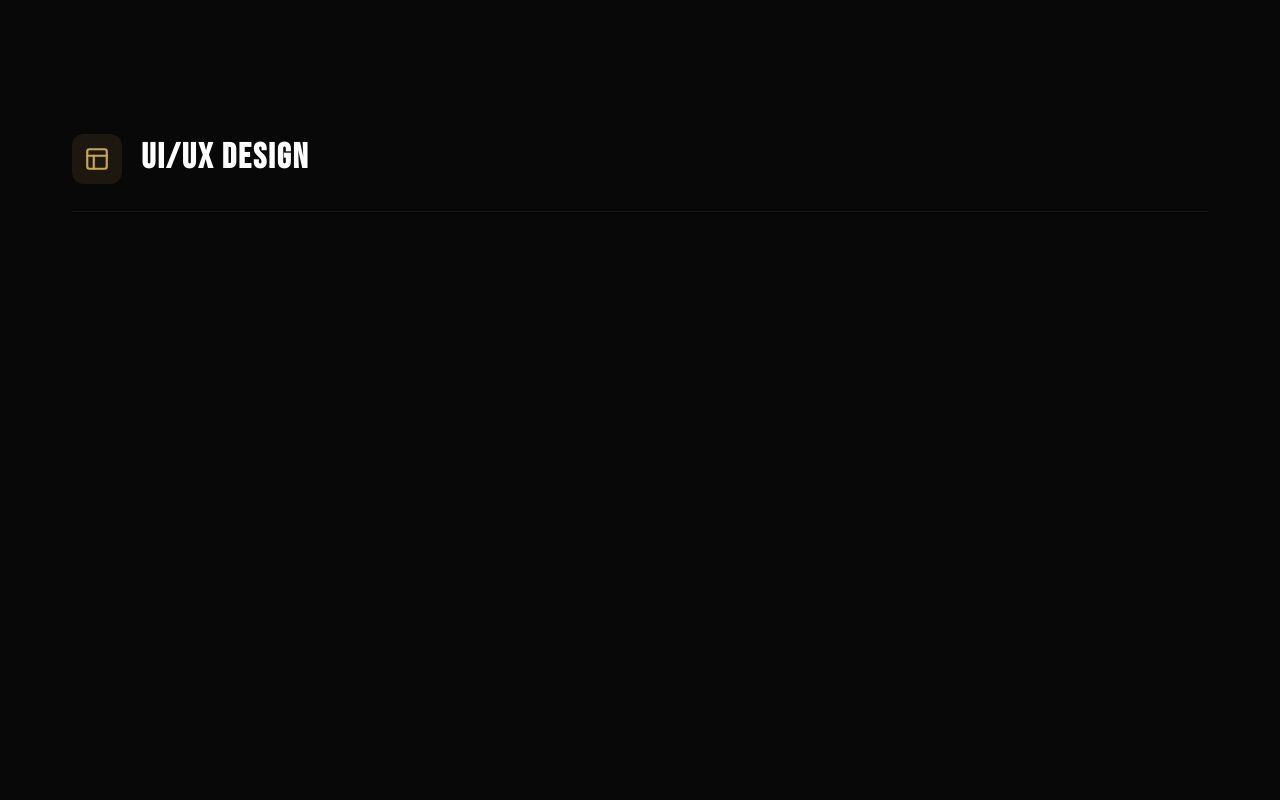
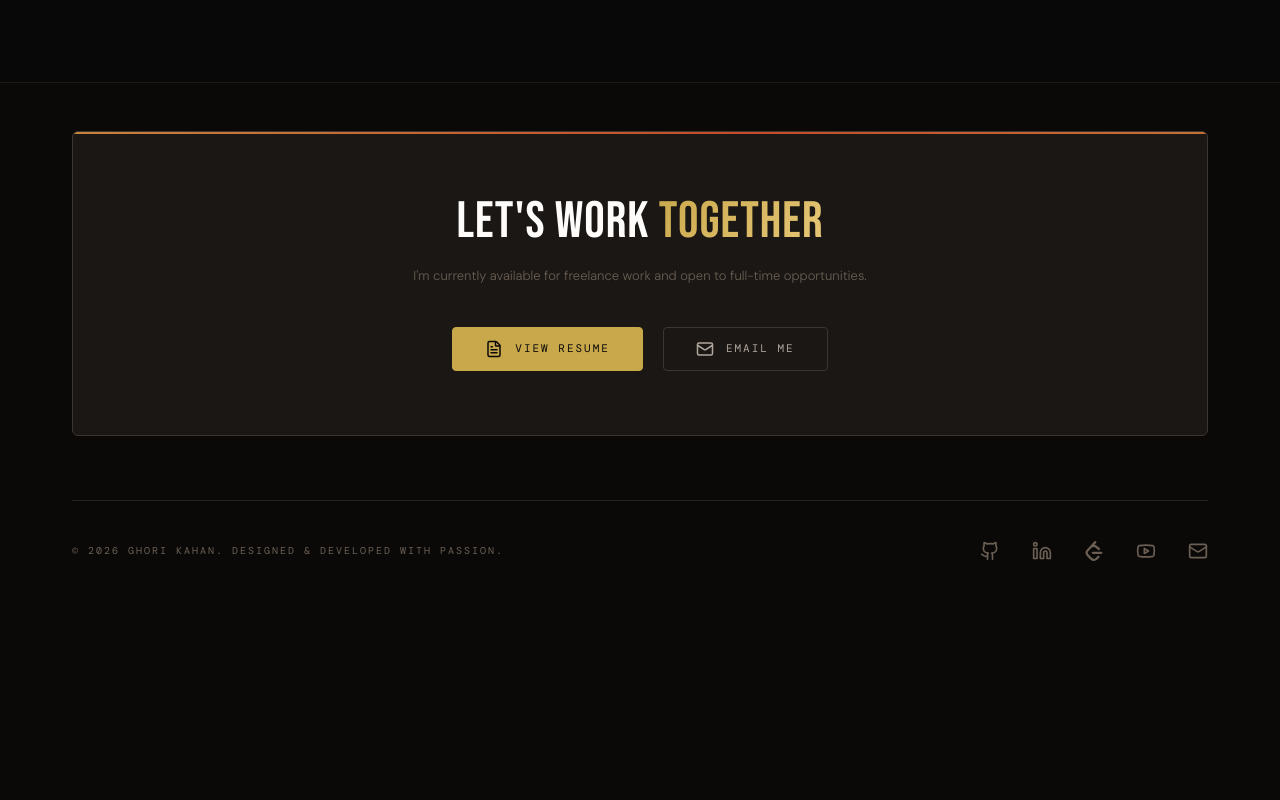
Before and after one commit to ghorikahan/Portfolio, a React (Vite) app: page /projects in a window 1280 px wide. Shown: the part 3040-3840 px from the top of the page. After the commit the page ends 3649 px from the top, so only its background shows below. Built offline with nearby package versions, Linux system fonts and the light colour scheme; a web font is replaced by a local one.

Commit message:
revert: remove UI/UX design section from projects page

```diff
--- a/src/pages/Projects.jsx
+++ b/src/pages/Projects.jsx
@@ -171,28 +171,6 @@ const Projects = () => {
                     code: "https://github.com/ghorikahan/ELearningPlatform"
                 }
             }
-        ],
-        uiux: [
-            {
-                title: "Fintech Dashboard Design",
-                description: "A comprehensive dashboard for managing investments and assets with a focus on data visualization and accessibility.",
-                tags: ["Figma", "User Research", "Prototyping"],
-                image: "https://images.unsplash.com/photo-1551288049-bebda4e38f71?auto=format&fit=crop&q=80\u0026w=1000",
-                links: {
-                    demo: "https://www.figma.com/",
-                    code: "#"
-                }
-            },
-            {
-                title: "Travel App Mobile UI",
-                description: "A modern travel booking application UI focusing on seamless pathfinding and personalized trip planning.",
-                tags: ["Figma", "Interaction Design", "Mobile UI"],
-                image: "https://images.unsplash.com/photo-1512941937669-90a1b58e7e9c?auto=format&fit=crop&q=80\u0026w=1000",
-                links: {
-                    demo: "https://www.figma.com/",
-                    code: "#"
-                }
-            }
         ]
     };
 
@@ -280,14 +258,6 @@ const Projects = () => {
                         {renderProjectGrid('hackathons')}
                     </div>
 
-                    {/* UI/UX SECTION */}
-                    <div className="category-section" ref={el => sectionsRef.current[3] = el} id="ui-ux-design">
-                        <div className="category-header">
-                            <Layout className="category-icon" />
-                            <h2>UI/UX Design</h2>
-                        </div>
-                        {renderProjectGrid('uiux')}
-                    </div>
                 </div>
             </section>
         </div>
```
